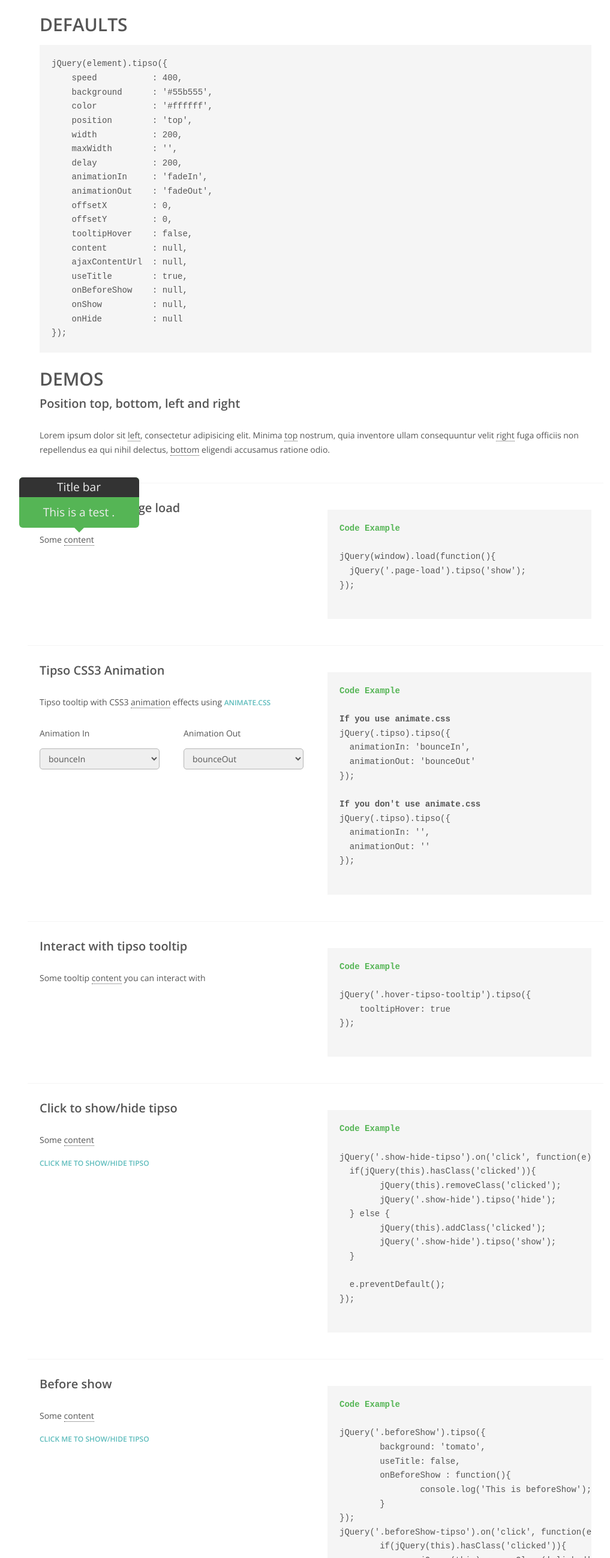
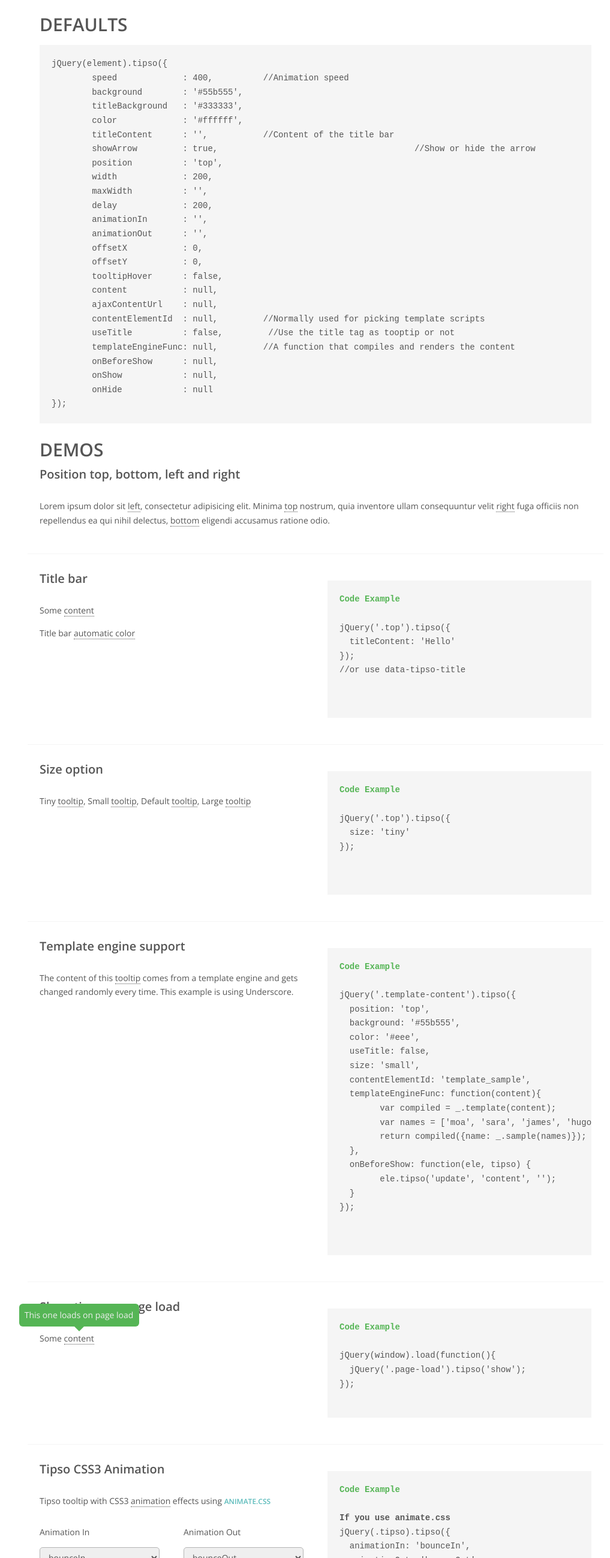
Before and after one commit to object505/tipso, a website with bundled scripts: page demo/index.html in a window 1280 px wide. Shown: the part 850-3448 px from the top of the page at 60% size, without its empty margins (114-1131 px from the left). Built offline with nearby package versions, Linux system fonts and the light colour scheme.

Commit message:
Updated demo page

```diff
--- a/demo/index.html
+++ b/demo/index.html
@@ -59,7 +59,7 @@
 			});
 
 			// Use Title For Tipso Content
-			jQuery('.title-tipso').tipso();
+			jQuery('.title-tipso').tipso({useTitle: true});
 			// Tipso for Image
 			jQuery('.img-tipso').tipso({
 				useTitle: false,
@@ -130,12 +130,13 @@
 					alert('Tipso Hidden');
 				}
 			});
-			jQuery('.page-load').tipso({
+
+			jQuery('.template-content').tipso({
 				position: 'top',
 				background: '#55b555',
 				color: '#eee',
 				useTitle: false,
-				size: 'large',
+				size: 'small',
 				contentElementId: 'template_sample',
 				templateEngineFunc: function(content){
 					var compiled = _.template(content);
@@ -143,10 +144,22 @@
 					return compiled({name: _.sample(names)});
 				},
 				content: 'Lorem ipsum dolor sit amet, consectetur adipisicing elit. Asperiores velit, animi necessitatibus? Odio repudiandae vero',
-				titleContent: 'Title bar',
 				onBeforeShow: function(ele, tipso) {
 					ele.tipso('update', 'content', '');
 				}
+			});
+
+			jQuery('.tiny').tipso({ size: 'tiny' });
+			jQuery('.small').tipso({ size: 'small' });
+			jQuery('.default').tipso({ size: 'default' });
+			jQuery('.large').tipso({ size: 'large' });
+
+			jQuery('.page-load').tipso({
+				position: 'bottom',
+				background: '#55b555',
+				color: '#eee',
+				useTitle: false,
+				content: 'This one loads on page load',
 			});
 			// Animate Tipso
 			jQuery('.animate').tipso({
@@ -219,24 +232,29 @@
 				<div class="c12">
 					<h3>Defaults</h3>
 <pre><code>jQuery(element).tipso({
-    speed           : 400,
-    background      : '#55b555',
-    color           : '#ffffff',
-    position        : 'top',
-    width           : 200,
-    maxWidth        : '',
-    delay           : 200,
-    animationIn     : 'fadeIn',
-    animationOut    : 'fadeOut',
-    offsetX         : 0,
-    offsetY         : 0,
-    tooltipHover    : false,
-    content         : null,
-    ajaxContentUrl  : null,
-    useTitle        : true,
-    onBeforeShow    : null,
-    onShow          : null,
-    onHide          : null
+	speed             : 400,          //Animation speed
+	background        : '#55b555',
+	titleBackground   : '#333333',
+	color             : '#ffffff',
+	titleContent      : '',           //Content of the title bar
+	showArrow         : true,					//Show or hide the arrow
+	position          : 'top',
+	width             : 200,
+	maxWidth          : '',
+	delay             : 200,
+	animationIn       : '',
+	animationOut      : '',
+	offsetX           : 0,
+	offsetY           : 0,
+	tooltipHover      : false,
+	content           : null,
+	ajaxContentUrl    : null,
+	contentElementId  : null,         //Normally used for picking template scripts
+	useTitle          : false,         //Use the title tag as tooptip or not
+	templateEngineFunc: null,         //A function that compiles and renders the content
+	onBeforeShow      : null,
+	onShow            : null,
+	onHide            : null
 });</code></pre>
 
 				</div>
@@ -258,8 +276,79 @@
 
 			<div class="row demo-section">
 				<div class="c6">
+					<h4>Title bar</h4>
+					<p>Some <span class="top" data-tipso-title="Hello" data-tipso="This is a TIPSO with a title!">content</span></p>
+					<p>Title bar <span class="bottom" data-tipso-title="Hello" data-tipso="This is a TIPSO with a title!">automatic color</span></p>
+				</div>
+				<div class="c6">
+					<pre><span>Code Example</span>
+<code type="javascript">
+jQuery('.top').tipso({
+  titleContent: 'Hello'
+});
+//or use data-tipso-title
+</code>
+					</pre>
+				</div>
+			</div>
+
+			<div class="row demo-section">
+				<div class="c6">
+					<h4>Size option</h4>
+					<p>
+						Tiny <span class="tiny" data-tipso-title="Hello" data-tipso="This is a TIPSO with a title!">tooltip</span>,
+						Small <span class="small" data-tipso-title="Hello" data-tipso="This is a TIPSO with a title!">tooltip</span>,
+						Default <span class="default" data-tipso-title="Hello" data-tipso="This is a TIPSO with a title!">tooltip</span>,
+						Large <span class="large" data-tipso-title="Hello" data-tipso="This is a TIPSO with a title!">tooltip</span>
+					</p>
+				</div>
+				<div class="c6">
+					<pre><span>Code Example</span>
+<code type="javascript">
+jQuery('.top').tipso({
+  size: 'tiny'
+});
+</code>
+					</pre>
+				</div>
+			</div>
+
+			<div class="row demo-section">
+				<div class="c6">
+					<h4>Template engine support</h4>
+					<p>
+						The content of this <span class="template-content">tooltip</span> comes from a template engine and gets changed randomly every time.
+						This example is using Underscore.
+					</p>
+				</div>
+				<div class="c6">
+					<pre><span>Code Example</span>
+<code type="javascript">
+jQuery('.template-content').tipso({
+  position: 'top',
+  background: '#55b555',
+  color: '#eee',
+  useTitle: false,
+  size: 'small',
+  contentElementId: 'template_sample',
+  templateEngineFunc: function(content){
+  	var compiled = _.template(content);
+  	var names = ['moa', 'sara', 'james', 'hugo', 'mehr'];
+  	return compiled({name: _.sample(names)});
+  },
+  onBeforeShow: function(ele, tipso) {
+  	ele.tipso('update', 'content', '');
+  }
+});
+</code>
+					</pre>
+				</div>
+			</div>
+
+			<div class="row demo-section">
+				<div class="c6">
 					<h4>Show tipso on page load</h4>
-					<p>Some <span class="page-load" data-tipso-title="Hello" data-tipso="This is a loaded TIPSO!">content</span></p>
+					<p>Some <span class="page-load" data-tipso="This is a loaded TIPSO!">content</span></p>
 				</div>
 				<div class="c6">
 					<pre><span>Code Example</span>
@@ -677,7 +766,9 @@ jQuery('.update-tipso-input').on('click', function(e){
 				<div class="c6">
 					<pre><span>Code Example</span>
 <code>
-jQuery('.title-tipso').tipso();
+jQuery('.title-tipso').tipso({
+  useTitle: true
+});
 </code>
 </pre>
 				</div>
--- a/src/tipso.js
+++ b/src/tipso.js
@@ -38,7 +38,7 @@
       content           : null,
       ajaxContentUrl    : null,
       contentElementId  : null,         //Normally used for picking template scripts
-      useTitle          : true,         //Use the title tag as tooptip or not
+      useTitle          : false,         //Use the title tag as tooptip or not
       templateEngineFunc: null,         //A function that compiles and renders the content
       onBeforeShow      : null,
       onShow            : null,
@@ -176,7 +176,7 @@
             .speed, function() {
               obj.mode = 'show';
               if ($.isFunction(obj.settings.onShow)) {
-                obj.settings.onShow($(this));
+                obj.settings.onShow(this.element, this);
               }
             });
           } else {
@@ -191,7 +191,7 @@
               });
               obj.mode = 'show';
               if ($.isFunction(obj.settings.onShow)) {
-                obj.settings.onShow($(this));
+                obj.settings.onShow(this.element, this);
               }
               $win.off('resize', null, 'tipsoResizeHandler');
             });
@@ -212,7 +212,7 @@
           function() {
             $(this).remove();
             if ($.isFunction(obj.settings.onHide) && obj.mode == 'show') {
-              obj.settings.onHide($(this));
+              obj.settings.onHide(this.element, this);
             }
             obj.mode = 'hide';
             $win.off('resize', null, 'tipsoResizeHandler');
@@ -225,7 +225,7 @@
           .one('webkitAnimationEnd mozAnimationEnd MSAnimationEnd oanimationend animationend', function(){
             $(this).removeClass('animated ' + obj.settings.animationOut).remove();
             if ($.isFunction(obj.settings.onHide) && obj.mode == 'show') {
-              obj.settings.onHide($(this));
+              obj.settings.onHide(this.element, this);
             }
             obj.mode = 'hide';
             $win.off('resize', null, 'tipsoResizeHandler');
```
Also changed, not shown: README.md.
